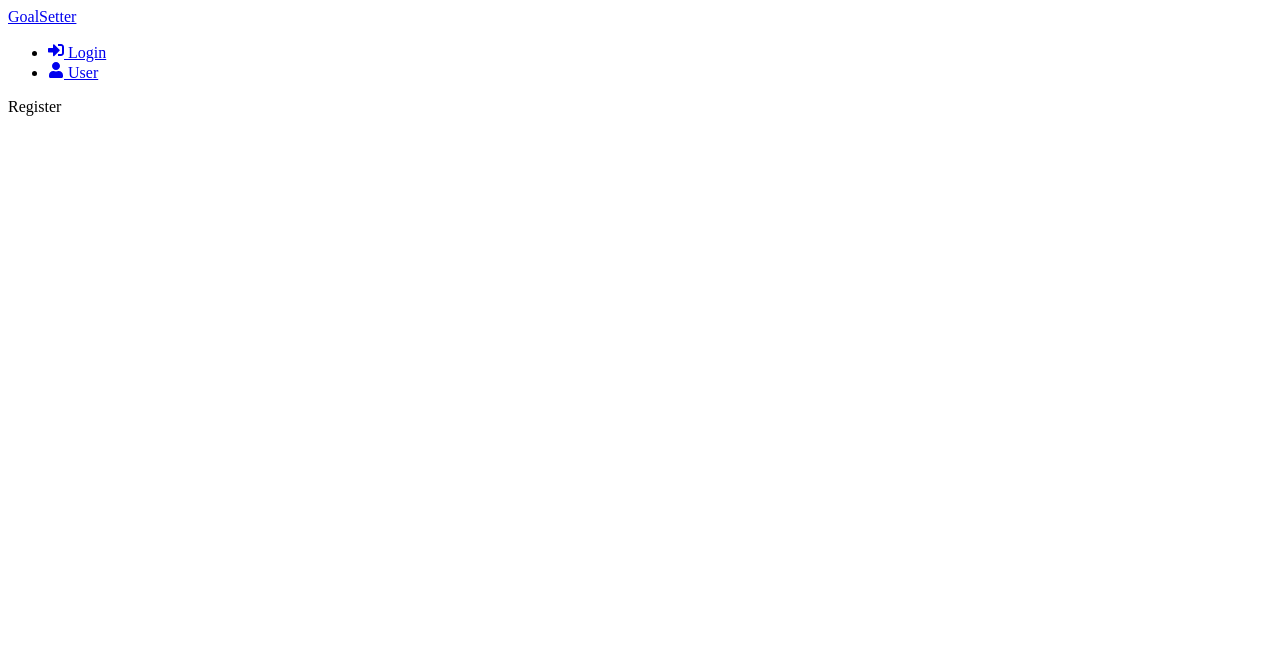
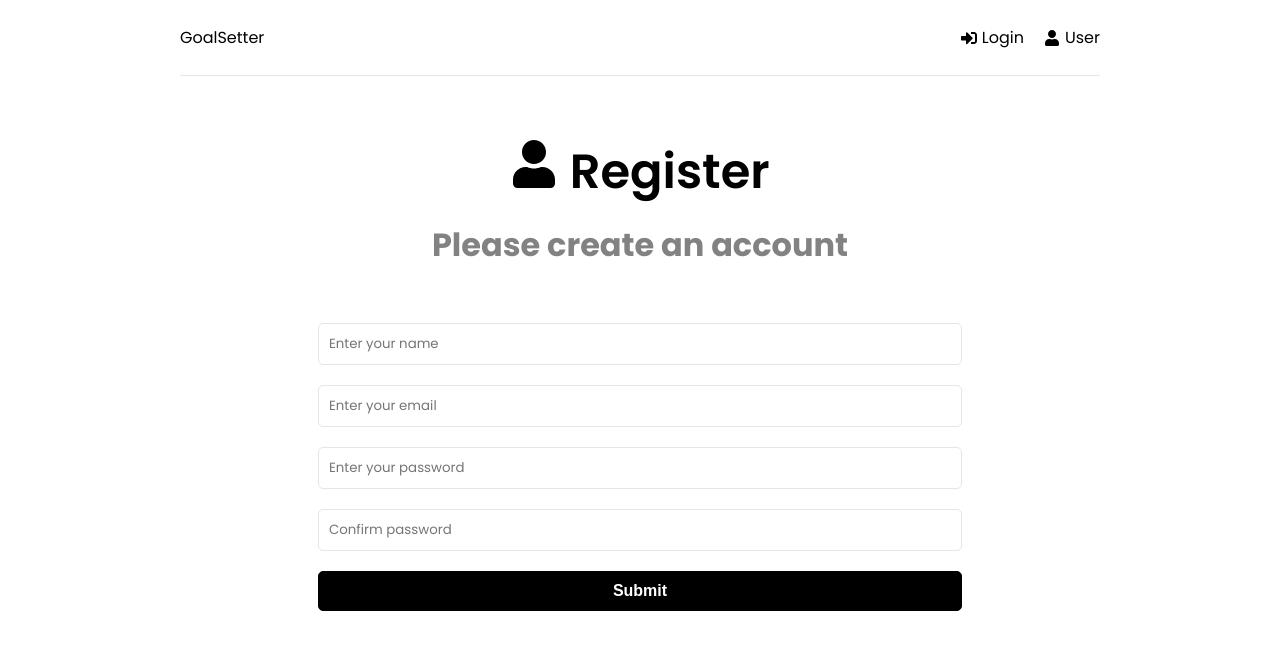
Before and after one commit to tomsshanley/MERN-Stack, a React (Create React App) app in the folder frontend/: page /register in a window 1280 px wide. Shown: the top 650 px of the page. Built offline with nearby package versions, Linux system fonts and the light colour scheme.

Commit message:
Adding login and register pages
frontend ui only

```diff
--- a/frontend/package.json
+++ b/frontend/package.json
@@ -11,8 +11,8 @@
     "react-dom": "^18.2.0",
     "react-icons": "^4.7.1",
     "react-redux": "^8.0.5",
-    "react-router-dom": "^6.6.2",
-    "react-scripts": "5.0.1",
+    "react-router-dom": "^6.7.0",
+    "react-scripts": "^5.0.1",
     "web-vitals": "^2.1.4"
   },
   "scripts": {
--- a/frontend/src/componants/Header.jsx
+++ b/frontend/src/componants/Header.jsx
@@ -7,6 +7,7 @@
   return (
     <header className='header'>
         <div className="logo">
+            {/* '/' links to homepage */}
             <Link to='/'>GoalSetter</Link>
         </div>
         <ul>
--- a/frontend/src/index.js
+++ b/frontend/src/index.js
@@ -4,7 +4,7 @@
 import { store } from './app/store';
 import App from './App';
 import reportWebVitals from './reportWebVitals';
-// import './index.css';
+import './index.css';
 
 const container = document.getElementById('root');
 const root = createRoot(container);
--- a/frontend/src/pages/Login.jsx
+++ b/frontend/src/pages/Login.jsx
@@ -1,8 +1,68 @@
-import React from 'react'
+import { useState, useEffect } from "react";
+import { FaSignInAlt } from "react-icons/fa";
 
 function Login() {
+  // creating an object for the form data
+  const [formData, setFormData] = useState({
+
+    email: '',
+    password: '',
+
+  })
+
+  // creating consts to be stored in formData object
+  const {email, password  } = formData
+
+  // onChange function. When using react 'useState' for form input...
+  // a user can't type in the forms by defualt.
+  const onChange = (e) => {
+    // I'm not sure how this works, but an object is created
+    setFormData((prevState) => ({
+      ...prevState,
+      [e.target.name]: e.target.value,
+    }))
+  }
+
+  // onSubmit function
+  const onSubmit = (e) => {
+    e.preventDefault()
+  }
+
   return (
-    <div>Login</div>
+    <>
+    <section className="heading">
+      <h1>
+        <FaSignInAlt /> Login
+      </h1>
+      <p>Please login below</p>
+    </section>
+
+    <section className="form">
+      <form onSubmit={onSubmit}>
+        <div className="form-group">
+          <input
+           type="email"
+           className="form-control"
+           id="email" name="email"
+           value={email}
+           placeholder='Enter your email'
+           onChange={onChange} />
+        </div>
+        <div className="form-group">
+          <input
+           type="password"
+           className="form-control"
+           id="password" name="password"
+           value={password}
+           placeholder='Enter your password'
+           onChange={onChange} />
+        </div>
+        <div className="form-group">
+          <button type="submit" className="btn btn-block">Submit</button>
+        </div>
+      </form>
+    </section>
+    </>
   )
 }
 
--- a/frontend/src/pages/Register.jsx
+++ b/frontend/src/pages/Register.jsx
@@ -1,8 +1,86 @@
-import React from 'react'
+import { useState, useEffect } from "react";
+import { FaUser } from "react-icons/fa";
 
 function Register() {
+  // creating an object for the form data
+  const [formData, setFormData] = useState({
+    name: '',
+    email: '',
+    password: '',
+    password2: '',
+  })
+
+  // creating consts to be stored in formData object
+  const {name, email, password, password2 } = formData
+
+  // onChange function. When using react 'useState' for form input...
+  // a user can't type in the forms by defualt.
+  const onChange = (e) => {
+    // I'm not sure how this works, but an object is created
+    setFormData((prevState) => ({
+      ...prevState,
+      [e.target.name]: e.target.value,
+    }))
+  }
+
+  // onSubmit function
+  const onSubmit = (e) => {
+    e.preventDefault()
+  }
+
   return (
-    <div>Register</div>
+    <>
+    <section className="heading">
+      <h1>
+        <FaUser /> Register
+      </h1>
+      <p>Please create an account</p>
+    </section>
+
+    <section className="form">
+      <form onSubmit={onSubmit}>
+        <div className="form-group">
+          <input
+           type="text"
+           className="form-control"
+           id="name" name="name"
+           value={name}
+           placeholder='Enter your name'
+           onChange={onChange} />
+        </div>
+        <div className="form-group">
+          <input
+           type="email"
+           className="form-control"
+           id="email" name="email"
+           value={email}
+           placeholder='Enter your email'
+           onChange={onChange} />
+        </div>
+        <div className="form-group">
+          <input
+           type="password"
+           className="form-control"
+           id="password" name="password"
+           value={password}
+           placeholder='Enter your password'
+           onChange={onChange} />
+        </div>
+        <div className="form-group">
+          <input
+           type="password"
+           className="form-control"
+           id="password2" name="password2"
+           value={password2}
+           placeholder='Confirm password'
+           onChange={onChange} />
+        </div>
+        <div className="form-group">
+          <button type="submit" className="btn btn-block">Submit</button>
+        </div>
+      </form>
+    </section>
+    </>
   )
 }
 
```
Also changed, not shown: 1 other file (tests, documents, lock files or other folders).
